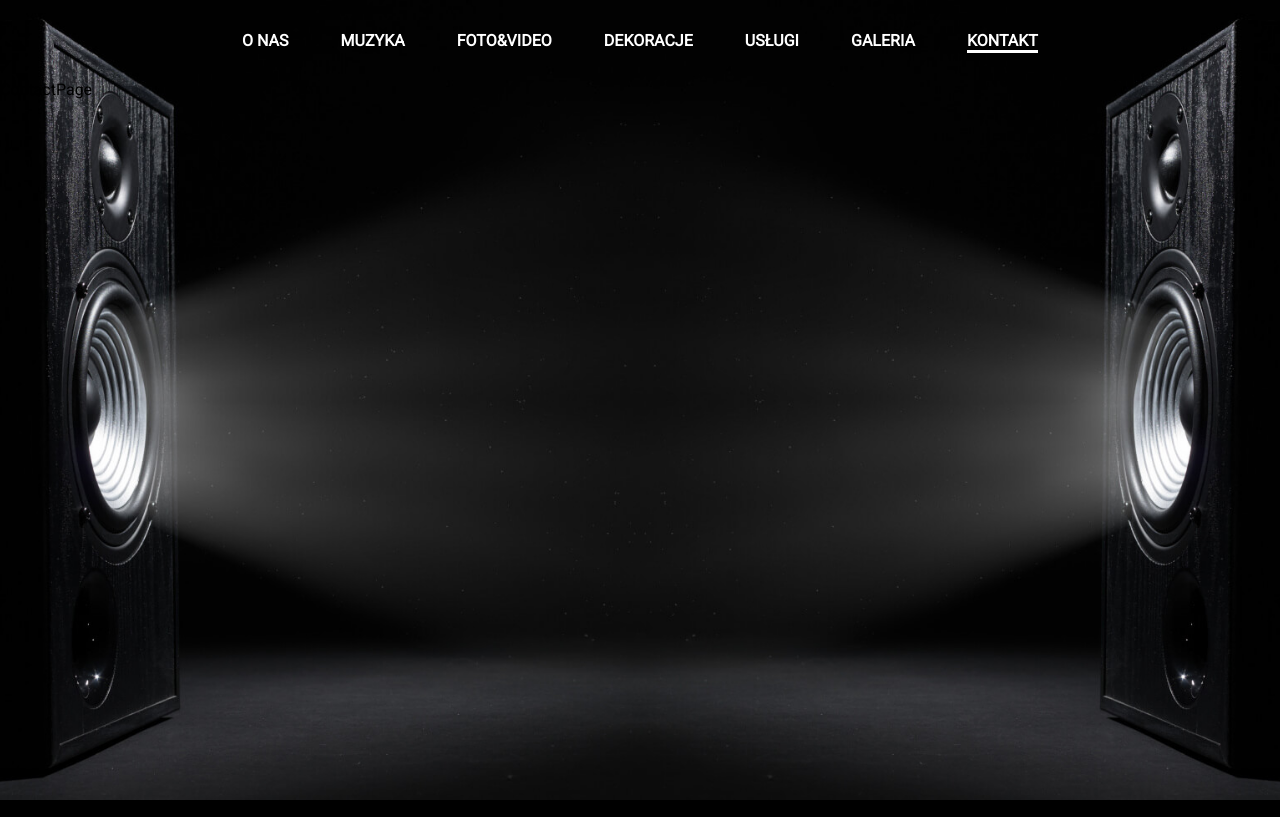
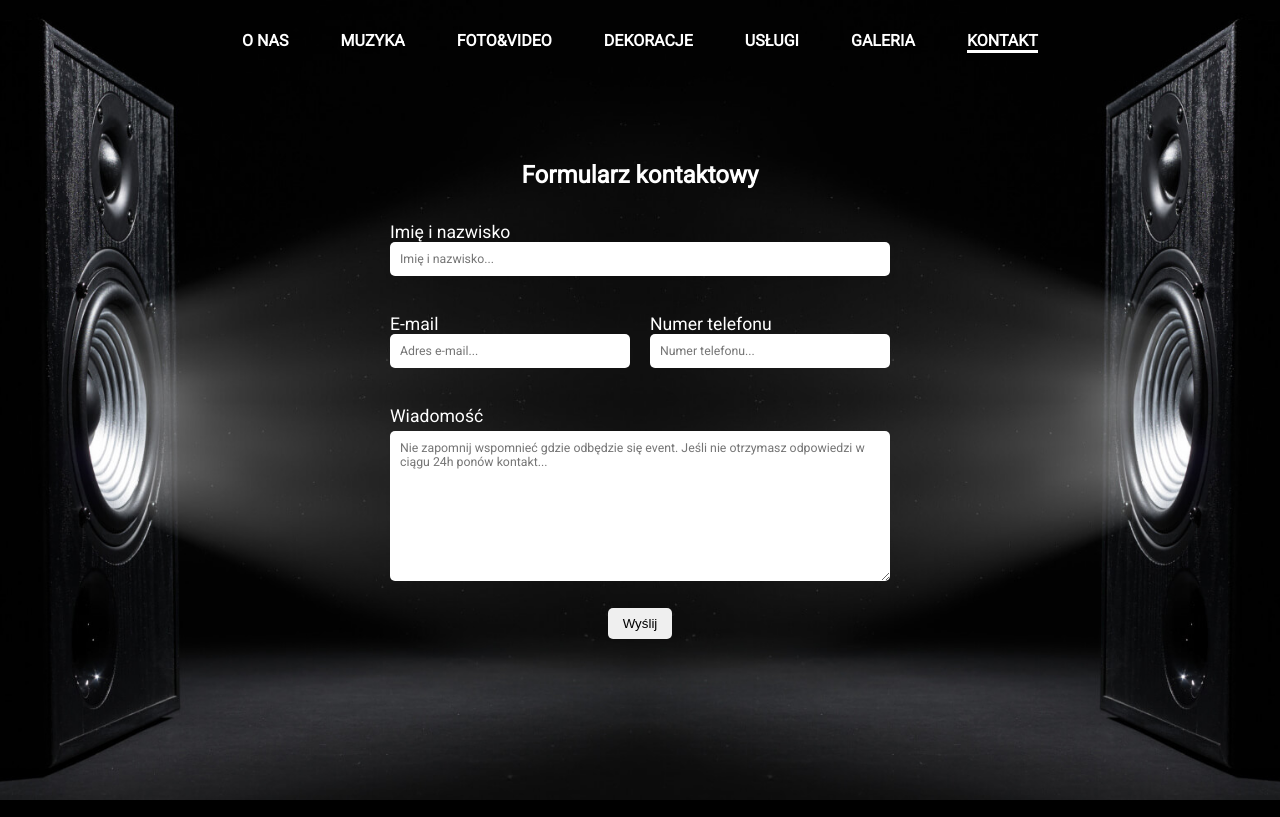
Before and after one commit to BartlomiejMogielnicki/rtnea-website-v1, a Gatsby site: page /contact in a window 1280 px wide. Shown: the top 817 px of the page. Built offline with nearby package versions, Linux system fonts and the light colour scheme; Gatsby itself is replaced by a stand-in of ours.

Commit message:
Create base contact form. Update global styles

```diff
--- /dev/null
+++ b/src/components/organisms/ContactForm/ContactForm.js
@@ -0,0 +1,110 @@
+import React from 'react';
+import styled from 'styled-components';
+
+const StyledForm = styled.form`
+  margin: 0 auto;
+  height: 500px;
+  width: 500px;
+  display: flex;
+  flex-direction: column;
+  justify-content: space-around;
+  align-items: center;
+`;
+
+const StyledTitle = styled.h2`
+  color: #fff;
+  text-align: center;
+`;
+
+const StyledContainer = styled.div`
+  display: flex;
+  gap: 20px;
+`;
+
+const StyledSection = styled.div`
+  margin-top: 10px;
+  width: 100%;
+  font-size: 1.1em;
+`;
+
+const StyledLabel = styled.label`
+  display: block;
+  margin-bottom: 5px;
+  color: white;
+`;
+
+const StyledInput = styled.input`
+  width: 100%;
+  padding: 10px;
+  border-radius: 5px;
+  font-size: 0.7em;
+`;
+
+const StyledTextarea = styled.textarea`
+  height: 150px;
+  min-height: 50px;
+  width: 100%;
+  padding: 10px;
+  border-radius: 5px;
+  font-size: 0.7em;
+  resize: vertical;
+`;
+
+const ContactForm = () => {
+  const handleFormSubmit = (e) => {
+    e.preventDefault();
+  };
+
+  return (
+    <StyledForm onSubmit={handleFormSubmit}>
+      <StyledTitle>Formularz kontaktowy</StyledTitle>
+      <StyledSection>
+        <StyledLabel htmlFor="name">
+          Imię i nazwisko
+          <StyledInput
+            type="text"
+            name="name"
+            id="name"
+            placeholder="Imię i nazwisko..."
+            maxLength="50"
+          />
+        </StyledLabel>
+      </StyledSection>
+      <StyledContainer>
+        <StyledSection>
+          <StyledLabel htmlFor="email">
+            E-mail
+            <StyledInput
+              type="text"
+              name="email"
+              id="email"
+              placeholder="Adres e-mail..."
+            />
+          </StyledLabel>
+        </StyledSection>
+        <StyledSection>
+          <StyledLabel htmlFor="phone">
+            Numer telefonu
+            <StyledInput
+              type="text"
+              name="phone"
+              id="phone"
+              placeholder="Numer telefonu..."
+            />
+          </StyledLabel>
+        </StyledSection>
+      </StyledContainer>
+      <StyledSection>
+        <StyledLabel htmlFor="text">Wiadomość</StyledLabel>
+        <StyledTextarea
+          name="text"
+          id="text"
+          placeholder="Nie zapomnij wspomnieć gdzie odbędzie się event. Jeśli nie otrzymasz odpowiedzi w ciągu 24h ponów kontakt..."
+        ></StyledTextarea>
+      </StyledSection>
+      <button type="submit">Wyślij</button>
+    </StyledForm>
+  );
+};
+
+export default ContactForm;
--- a/src/layout/layout.js
+++ b/src/layout/layout.js
@@ -24,6 +24,7 @@ const StyledBackdrop = styled.div`
 const StyledWrapper = styled.div`
   padding-top: 80px;
   min-height: 100vh;
+  position: relative;
 `;
 
 const Layout = ({ children, backgroundImage }) => {
--- a/src/pages/contact.js
+++ b/src/pages/contact.js
@@ -1,6 +1,15 @@
 import React from 'react';
 import Layout from '../layout/layout';
 import { graphql, useStaticQuery } from 'gatsby';
+import styled from 'styled-components';
+import ContactForm from '../components/organisms/ContactForm/ContactForm';
+
+const StyledWrapper = styled.div`
+  position: absolute;
+  top: 50%;
+  left: 50%;
+  transform: translate(-50%, -50%);
+`;
 
 const ContactPage = () => {
   const data = useStaticQuery(graphql`
@@ -15,7 +24,13 @@ const ContactPage = () => {
     }
   `);
 
-  return <Layout backgroundImage={data.file.sharp.fluid}>ContactPage</Layout>;
+  return (
+    <Layout backgroundImage={data.file.sharp.fluid}>
+      <StyledWrapper>
+        <ContactForm />
+      </StyledWrapper>
+    </Layout>
+  );
 };
 
 export default ContactPage;
--- a/src/style/globalStyle.js
+++ b/src/style/globalStyle.js
@@ -22,6 +22,22 @@ a {
   text-decoration: none;
 }
 
+input:focus, textarea:focus, button:focus {
+  outline: none;
+}
+
+input, textarea {
+  border: none;
+  font-family: 'Roboto'
+}
+
+button {
+  padding: 8px 15px;
+  border: none;
+  border-radius: 5px;
+  cursor: pointer;
+}
+
 `;
 
 export default GlobalStyle;
```
